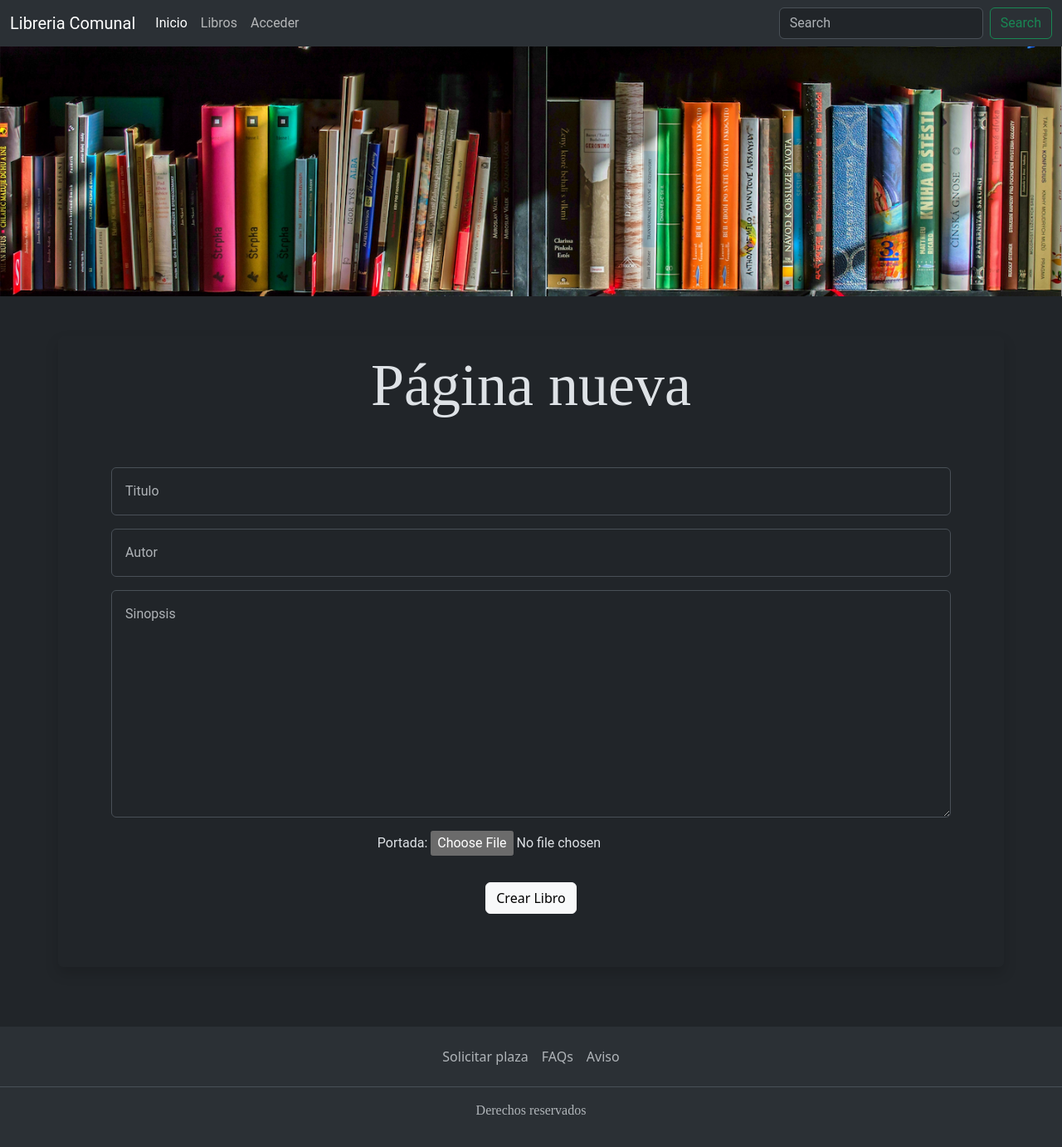
After one commit to luciabalbas/libreria_comun, a Django app: page /books/create/ in a window 1280 px wide. The commit adds this page. Shown: the whole page at 83% size. Run offline with Django 5.2, Linux system fonts and the light colour scheme; the visitor is signed in with stand-in values (Sample User, id 1); some libraries are stand-ins or nearby versions.

Commit message:
Añadiendo Vistas CRUD: Create

```diff
--- /dev/null
+++ b/libreria_comun/books/forms.py
@@ -0,0 +1,25 @@
+from django import forms
+from .models import Book
+
+class BookForm(forms.ModelForm):
+    """ Formulario que posee el modelo Book """
+    class Meta:
+        model = Book
+        fields = ['title', 'author', 'sinopsis', 'image']
+        widgets = {
+            'title': forms.TextInput(attrs={
+               'class':  'form-control p-3',
+               'placeholder': 'Titulo',
+            }),
+            'author': forms.TextInput(attrs={
+               'class':  'form-control p-3',
+               'placeholder': 'Autor',
+            }),
+            'sinopsis': forms.Textarea(attrs={
+               'class':  'form-control p-3',
+               'placeholder': 'Sinopsis',
+            }),
+        }
+        labels = {
+            'title': '', 'author': '', 'sinopsis': '',
+        }
--- a/libreria_comun/books/models.py
+++ b/libreria_comun/books/models.py
@@ -8,7 +8,7 @@ class Book(models.Model):
     author = models.CharField(verbose_name='Autor', max_length=100)
     sinopsis = models.TextField(verbose_name='Sinopsis', blank=True, null=True)
     created = models.DateTimeField(auto_now_add=True, verbose_name='Fecha de creación')
-    image = models.ImageField(verbose_name='Portada', upload_to='books/')
+    image = models.ImageField(verbose_name='Portada', upload_to='books/', null=True, blank=True)
 
     class Meta:
         verbose_name = 'Libro'
--- /dev/null
+++ b/libreria_comun/books/templates/books/book_form.html
@@ -0,0 +1,16 @@
+{% extends 'core/base.html' %}
+{% block title %}Crear Libro{% endblock %}
+
+{% block content %}
+<div class="container-fluid p-5">
+    <div class="container p-3 shadow rounded text-center mb-4">
+        <h2 class="display-2">Página nueva</h2>
+        <div class="formulario p-5">
+            <form action="" method="post" enctype="multipart/form-data" >{% csrf_token %}
+                {{ form.as_p }}
+                <button type="submit" class="btn btn-light mt-3">Crear Libro</button>
+            </form>
+        </div>
+    </div>
+</div>
+{% endblock %}
--- a/libreria_comun/books/templates/books/book_list.html
+++ b/libreria_comun/books/templates/books/book_list.html
@@ -9,7 +9,11 @@
             <div class="col-lg-3 col-sm-6 my-4">
                 <div class="container text-center">
                         <div class="book-content">
-                            <img class="my-2" src="{{book.image.url}}" width="200" height="300" />
+                            {% if book.image != '' %}
+                                <img class="my-2" src="{{book.image.url}}" width="200" height="300" />
+                            {% else %}
+                                <img class="my-2" src="{% load static %}{% static 'books/no-portada.svg' %}" width="200" height="300" />
+                            {% endif %}
                             <p class="mb-1 fw-bold title">{{book.title}}</p>
                             <p class="mb-1 author">{{book.author}}</p>
                             <a class='btn btn-outline-light' href="{% url 'books:book' book.id book.title|slugify %}">Leer más</a>
--- a/libreria_comun/books/urls.py
+++ b/libreria_comun/books/urls.py
@@ -1,7 +1,8 @@
 from django.urls import path
-from .views import BookDetailView, BookListView
+from .views import BookDetailView, BookListView, BookCreateView
 
 books_patterns = ([
     path('', BookListView.as_view(), name='books'),
-    path('<int:pk>/<slug:slug>', BookDetailView.as_view(), name='book')
+    path('<int:pk>/<slug:slug>', BookDetailView.as_view(), name='book'),
+    path('create/', BookCreateView.as_view(), name='create')
 ], 'books')
--- a/libreria_comun/books/views.py
+++ b/libreria_comun/books/views.py
@@ -1,8 +1,11 @@
-from django.shortcuts import render
 from django.views.generic.list import ListView
 from django.views.generic.detail import DetailView
 from .models import Book
-from django.core.paginator import Paginator
+from .forms import BookForm
+from django.views.generic.edit import CreateView, UpdateView, DeleteView
+from django.urls import reverse_lazy
+from django.utils.decorators import method_decorator
+from django.contrib.admin.views.decorators import staff_member_required
 
 # Create your views here.
 class BookListView(ListView):
@@ -15,3 +18,9 @@ class BookListView(ListView):
 class BookDetailView(DetailView):
     """ Vista detalle de un libro """
     model = Book
+
+@method_decorator(staff_member_required, name='dispatch')
+class BookCreateView(CreateView):
+    model = Book
+    form_class = BookForm
+    success_url = reverse_lazy('books:books')
--- a/libreria_comun/core/static/css/style.css
+++ b/libreria_comun/core/static/css/style.css
@@ -8,7 +8,7 @@ p.text-first::first-letter{
     font-size: 1.5rem;
 }
 /* Cambio de letra del navbar */
-nav {
+nav, .formulario p {
     font-family:'Roboto', 'Segoe UI', Tahoma, Geneva, Verdana, sans-serif;
 }
 
```
Also changed, not shown: libreria_comun/books/migrations/0003_alter_book_image_alter_book_sinopsis.py (added), libreria_comun/books/static/books/no-portada.svg (renamed from libreria_comun/books/static/no-portada.svg).
